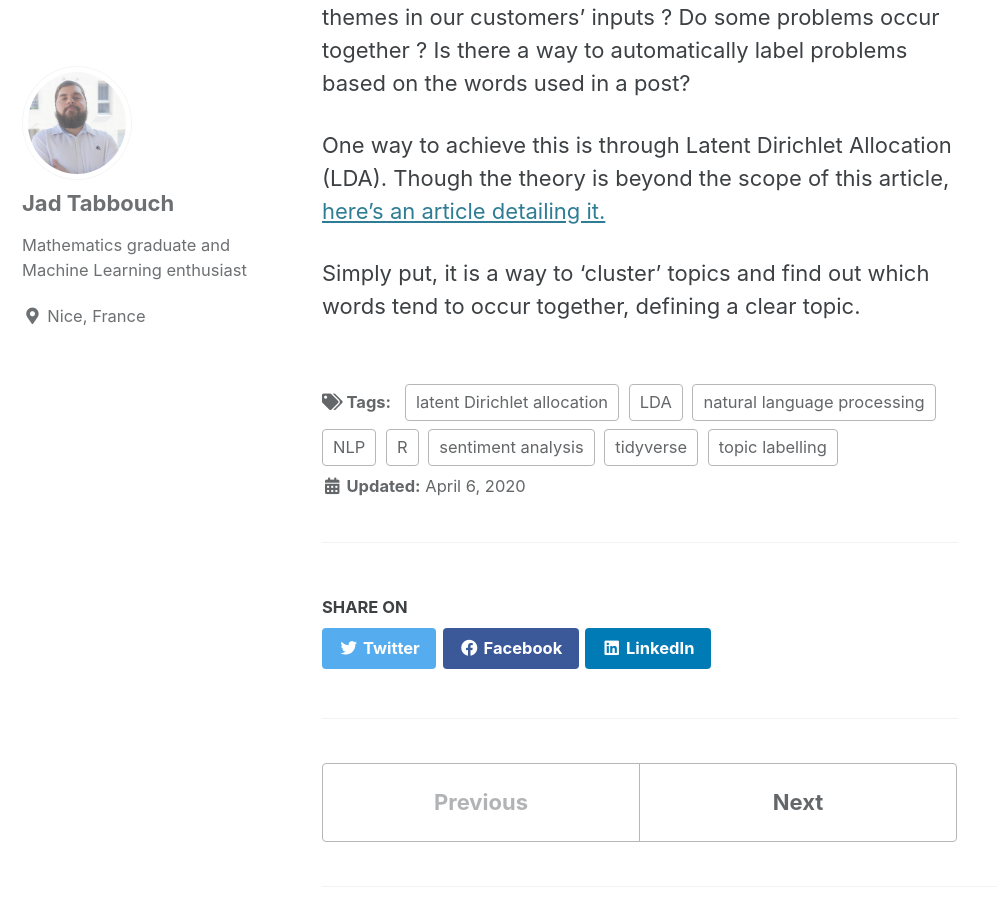
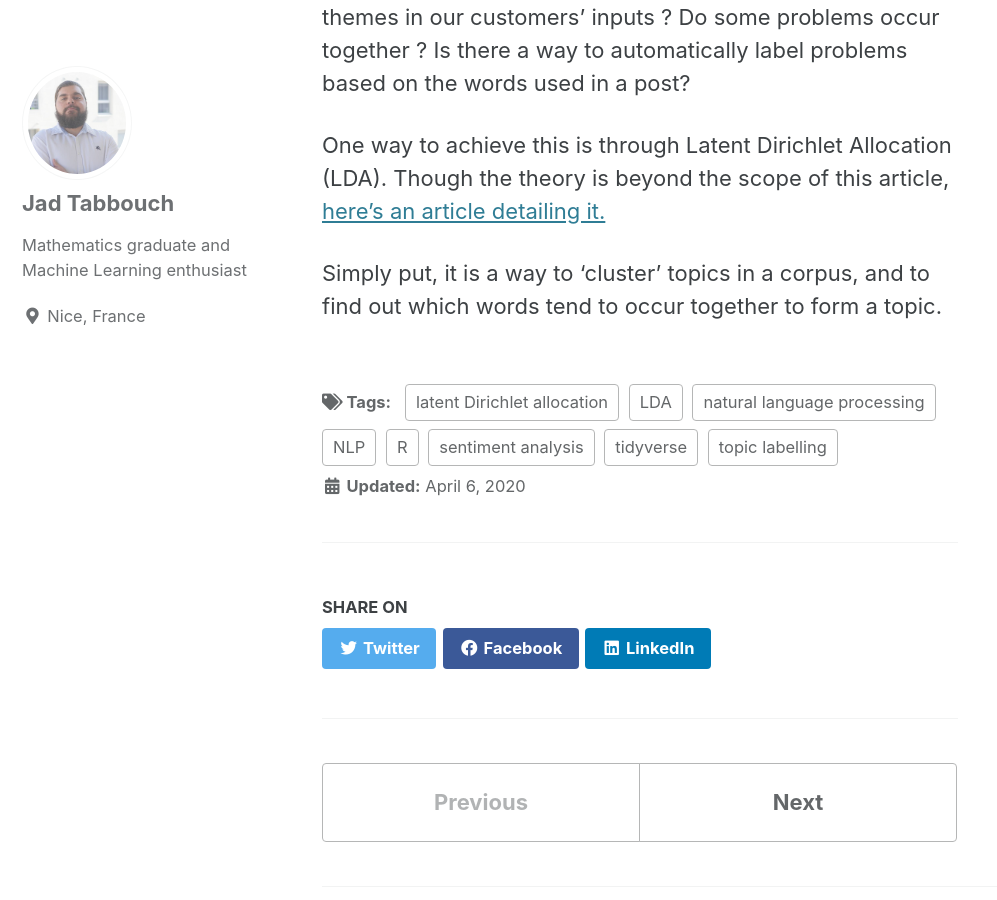
Before and after one commit to jad-tab/jad-tab.github.io, a Jekyll site: the page built from _posts/2020-04-06-NLP.md, in a window 1280 px wide and 900 px high, scrolled down 12476 px. Shown: the whole window, without its empty margins (0-997 px from the left). Built offline with Jekyll 4.4.1, drawn with Linux system fonts in a browser that asks for light colours; cached includes are drawn as plain includes; some of the changed text lies outside the part shown.

Commit message:
Update 2020-04-06-NLP.md

```diff
--- a/_posts/2020-04-06-NLP.md
+++ b/_posts/2020-04-06-NLP.md
@@ -202,4 +202,4 @@ After exploring some aspects of the dataset, we could come to ask some more seri
 
 One way to achieve this is through Latent Dirichlet Allocation (LDA). Though the theory is beyond the scope of this article, [here's an article detailing it.](http://www.cse.cuhk.edu.hk/irwin.king/_media/presentations/latent_dirichlet_allocation.pdf)
 
-Simply put, it is a way to 'cluster' topics and find out which words tend to occur together, defining a clear topic.
+Simply put, it is a way to 'cluster' topics in a corpus, and to find out which words tend to occur together to form a topic.
```
